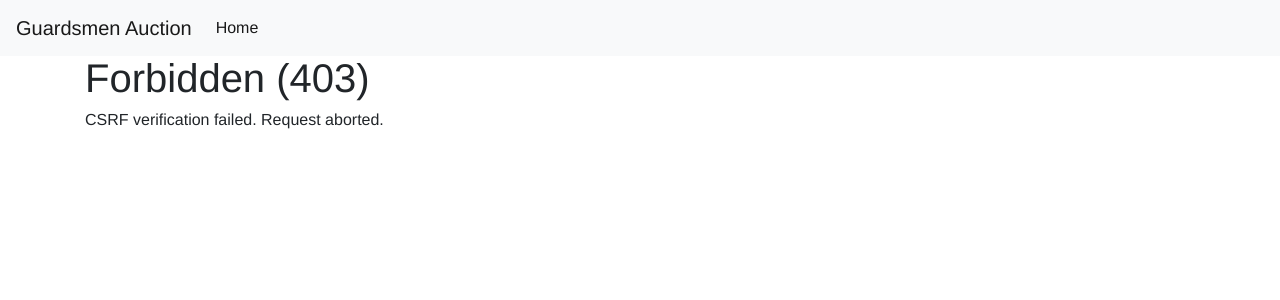
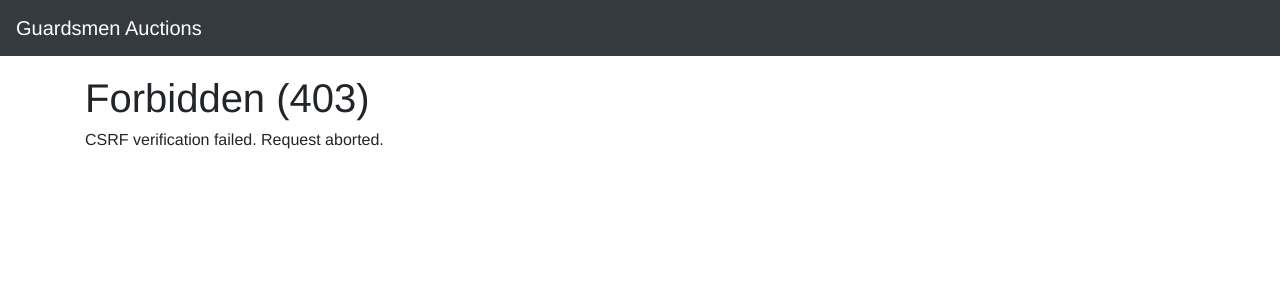
Before and after one commit to tmcdonnell87/auction-manager, a Django app: template auction/templates/403_csrf.html in a window 1280 px wide. Shown: the top 300 px of the page. Run offline with Django 3.2, Linux system fonts and the light colour scheme; the template is opened without the code that fills it, so the values that code supplies are empty; some libraries are stand-ins or nearby versions.

Commit message:
clean up splash page

```diff
--- a/auction/static/css/project.css
+++ b/auction/static/css/project.css
@@ -47,3 +47,7 @@ body {
 hr {
   width: 100%;
 }
+
+.navbar {
+  margin-bottom: 20px;
+}
--- a/auction/templates/base.html
+++ b/auction/templates/base.html
@@ -29,19 +29,21 @@
   <body>
 
     <div class="m-b-1">
-      <nav class="navbar navbar-expand-md navbar-light bg-light">
+      <nav class="navbar navbar-expand-md navbar-dark bg-dark">
         <button class="navbar-toggler navbar-toggler-right" type="button" data-toggle="collapse" data-target="#navbarSupportedContent" aria-controls="navbarSupportedContent" aria-expanded="false" aria-label="Toggle navigation">
           <span class="navbar-toggler-icon"></span>
         </button>
-        <a class="navbar-brand" href="{% url 'home' %}">Guardsmen Auction</a>
+        <a class="navbar-brand" href="{% url 'home' %}">Guardsmen Auctions</a>
+        <!--
+        <div class="collapse navbar-collapse" id="navbarSupportedContent">
 
-        <div class="collapse navbar-collapse" id="navbarSupportedContent">
           <ul class="navbar-nav mr-auto">
             <li class="nav-item active">
               <a class="nav-link" href="{% url 'home' %}">Home <span class="sr-only">(current)</span></a>
             </li>
           </ul>
         </div>
+        -->
       </nav>
 
     </div>
--- a/auction/templates/pages/home.html
+++ b/auction/templates/pages/home.html
@@ -1,4 +1,4 @@
-{% extends "admin/base_site.html" %}
+{% extends "base.html" %}
 
 {% block content %}
 <div class="container-fluid">
```
